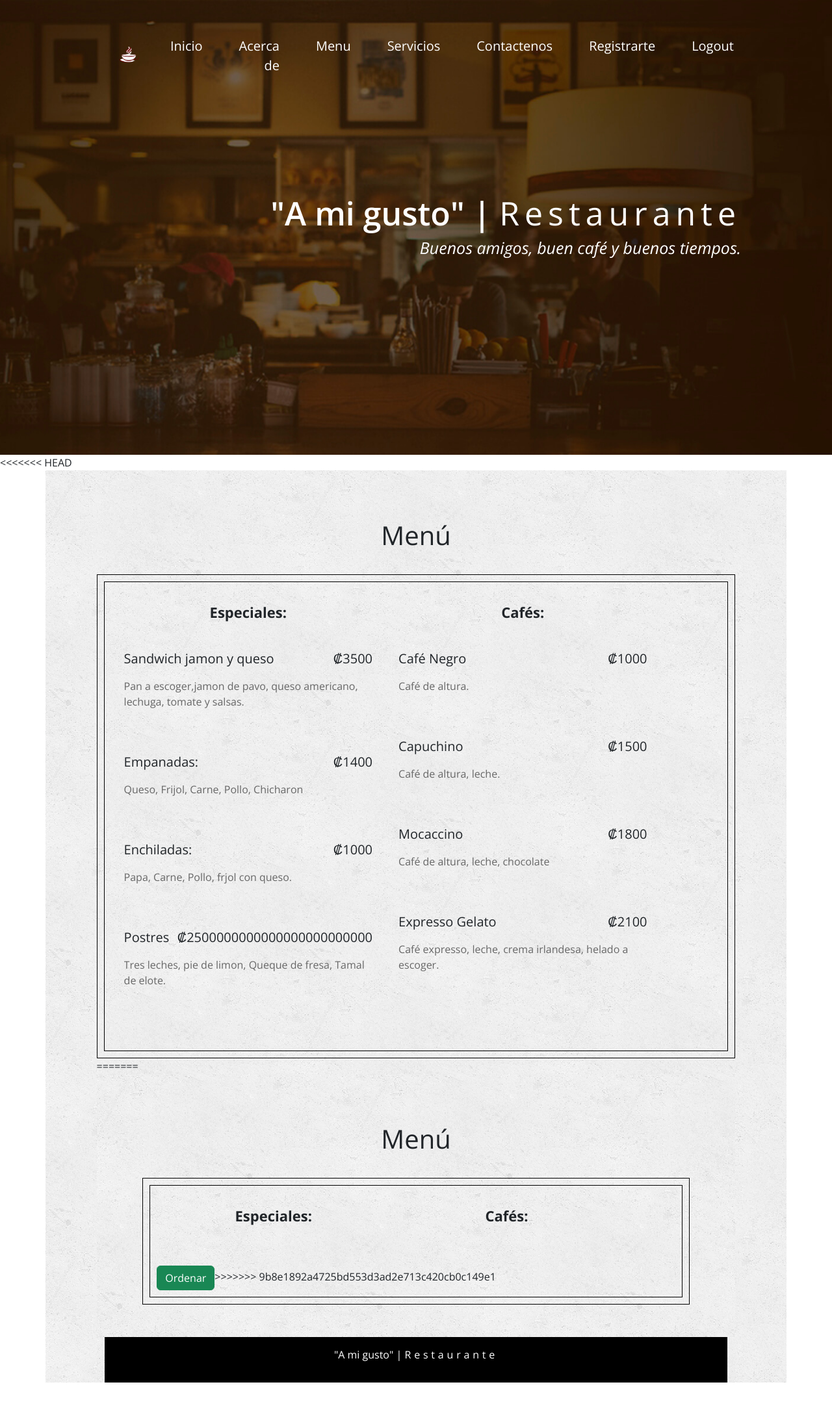
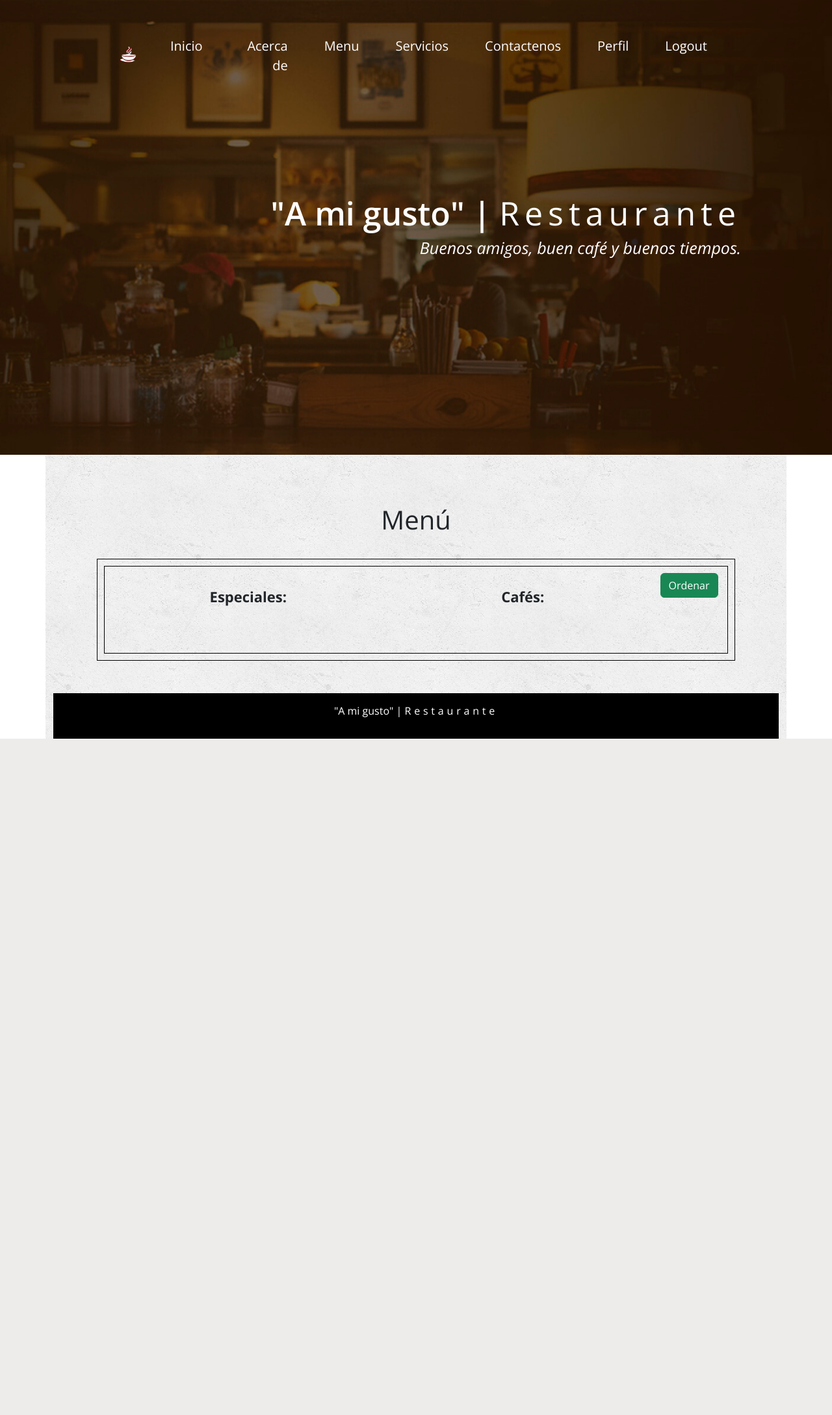
Before and after one commit to georgedevcode/amigusto, a PHP site: page /amigusto/menu.php in a window 1280 px wide. Shown: the whole page at 65% size. After the commit the page ends 1137 px from the top, so only its background shows below. Run offline with PHP 8.4, Linux system fonts and the light colour scheme; the visitor is signed in with stand-in values (Sample User, id 1).

Commit message:
Perfil de usuario

```diff
--- a/frontend/footer.php
+++ b/frontend/footer.php
@@ -23,6 +23,9 @@
     case 'registro':
       echo '<script src="js/userRegister.js"></script>';
 
+    case 'user-profile':
+      echo '<script src="js/userInfo.js"></script>';
+
     default:
       # code...
       break;
--- a/frontend/header.php
+++ b/frontend/header.php
@@ -1,3 +1,10 @@
+<?php
+      if (session_status() == PHP_SESSION_NONE or isset($_SESSION["userLoggedIn"])) {
+          session_start();
+          $user = $_SESSION["userLoggedIn"];
+    }
+?>
+
 <!DOCTYPE html>
 <html lang="en">
 <head>
@@ -39,13 +46,19 @@
                     <li class="nav-item">
                       <a href="contactenos.php" class="nav-link">Contactenos</a>
                     </li>
-                    <li class="nav-item">
-                      <a href="registro.php" class="nav-link">Registrarte</a>
-                    </li>
+                    <?php
+                        if (isset($_SESSION["userLoggedIn"])) {
+                          echo '<li class="nav-item">
+                                  <a href="user-profile.php" class="nav-link">Perfil</a>
+                              </li>';
+                      }else{
+                        echo '<li class="nav-item">
+                                <a href="registro.php" class="nav-link">Registrarte</a>
+                              </li>';
+                      }
+                    ?>
 
                     <?php
-                       session_start();
-
                       if (isset($_SESSION["userLoggedIn"]) or isset($_SESSION["adminLoggedIn"])) {
                           echo '<li class="nav-item">
                                   <a href="logout.php" class="nav-link">Logout</a>
--- a/frontend/menu.php
+++ b/frontend/menu.php
@@ -1,63 +1,6 @@
 <?php
   include "header.php"
 ?>
-<<<<<<< HEAD
-<section class="main container-sm">
-        <!-- Fin de Acerda de -->
-        <section class="menu container-sm">
-          <div class="contenedor">
-            <h3 class="titulo" id='platillos'>Menú</h3>
-            <div class="contenedor-menu">
-              <div class="contenedor-menu2">
-                <article>
-                  <p class="categoria">Especiales:</p>
-                  <div class="platillo">
-                    <p class="nombre">Sandwich jamon y queso</p>
-                    <p class="precio">₡3500</p>
-                    <p class="description">Pan a escoger,jamon de pavo, queso americano, lechuga, tomate y salsas.</p>
-                  </div>
-                  <div class="platillo">
-                    <p class="nombre">Empanadas:</p>
-                    <p class="precio">₡1400</p>
-                    <p class="description">Queso, Frijol, Carne, Pollo, Chicharon</p>
-                  </div>
-                  <div class="platillo">
-                    <p class="nombre">Enchiladas:</p>
-                    <p class="precio">₡1000</p>
-                    <p class="description">Papa, Carne, Pollo, frjol con queso.</p>
-                  </div>
-                  <div class="platillo">
-                    <p class="nombre">Postres</p>
-                    <p class="precio">₡2500000000000000000000000</p>
-                    <p class="description">Tres leches, pie de limon, Queque de fresa, Tamal de elote.</p>
-                  </div>
-                </article>
-                <article>
-                  <p class="categoria">Cafés:</p>
-                  <div class="platillo">
-                    <p class="nombre">Café Negro</p>
-                    <p class="precio">₡1000</p>
-                    <p class="description">Café de altura.</p>
-                  </div>
-                  <div class="platillo">
-                    <p class="nombre">Capuchino</p>
-                    <p class="precio">₡1500</p>
-                    <p class="description">Café de altura, leche.</p>
-                  </div>
-                  <div class="platillo">
-                    <p class="nombre">Mocaccino</p>
-                    <p class="precio">₡1800</p>
-                    <p class="description">Café de altura, leche, chocolate</p>
-                  </div>
-                  <div class="platillo">
-                    <p class="nombre">Expresso Gelato</p>
-                    <p class="precio">₡2100</p>
-                    <p class="description">Café expresso, leche, crema irlandesa, helado a escoger.</p>
-                  </div>
-                </article>
-              </div>
-            </div>
-=======
   <section class="main container-sm">
     <!-- Fin de Acerda de -->
     <section class="menu container-sm">
@@ -79,7 +22,6 @@
                   echo '<button type="button" class="btn btn-success ordenar">Ordenar</button>';
               }
             ?>
->>>>>>> 9b8e1892a4725bd553d3ad2e713c420cb0c149e1
           </div>
         </div>
       </div>
```
Also changed, not shown: backend/src/public/index.php (+18 -0 lines), frontend/js/userInfo.js (added, +29 -0 lines), frontend/user-profile.php (+52 -8 lines).
